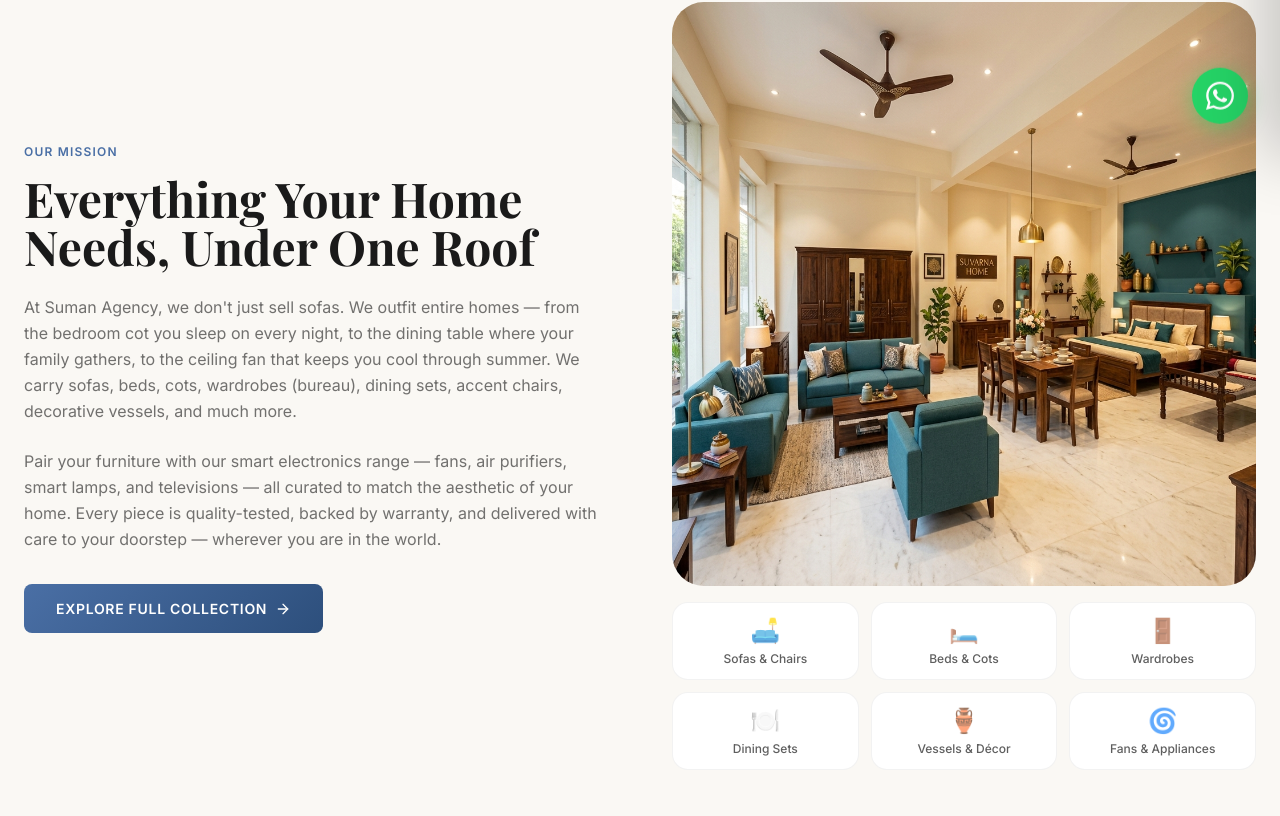
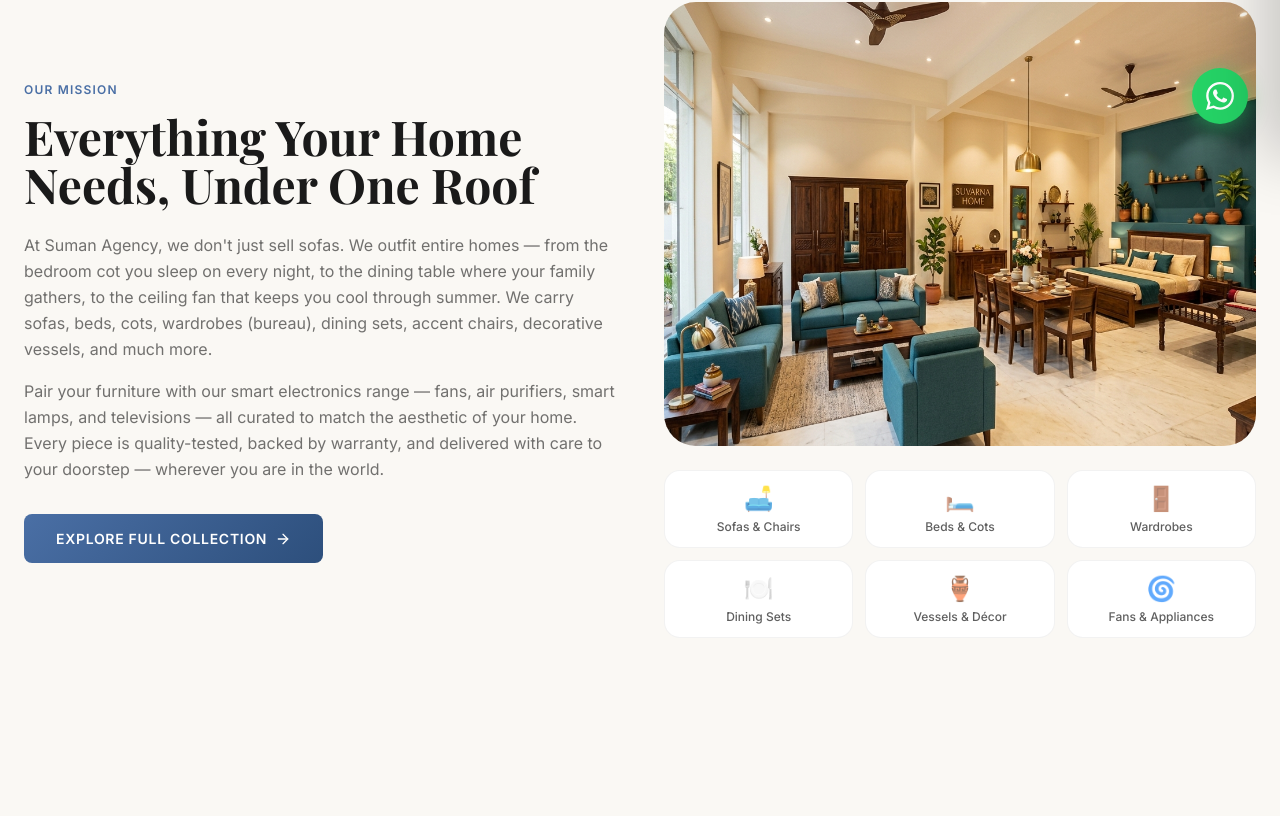
Before and after one commit to maalik1729-blip/suman-agencies, a Next.js app: page /about in a window 1280 px wide. Shown: the part 644-1460 px from the top of the page. Built offline with nearby package versions, Linux system fonts and the light colour scheme; a web font is replaced by a local one.

Commit message:
Fix About page layout, Contact form styling, and gradient text colors

```diff
--- a/src/app/about/page.tsx
+++ b/src/app/about/page.tsx
@@ -78,24 +78,25 @@ export default function AboutPage() {
 
       {/* Mission */}
       <section id="story" className="py-24 px-4 sm:px-6">
-        <div className="max-w-7xl mx-auto grid grid-cols-1 lg:grid-cols-2 gap-16 items-center">
+        <div className="max-w-7xl mx-auto grid grid-cols-1 lg:grid-cols-2 gap-12 items-center">
           <motion.div
             initial={{ opacity: 0, x: -50 }}
             whileInView={{ opacity: 1, x: 0 }}
             viewport={{ once: true }}
             transition={{ duration: 0.8 }}
+            className="order-2 lg:order-1"
           >
             <span className="text-xs font-semibold tracking-widest uppercase text-[#4a6fa5]">Our Mission</span>
             <h2 className={cn("text-4xl sm:text-5xl font-bold font-serif mt-3 mb-6", isDark ? "text-white" : "text-[#1a1a1a]")}>
               Everything Your Home Needs, Under One Roof
             </h2>
-            <p className={cn("leading-relaxed mb-6", isDark ? "text-white/60" : "text-black/55")}>
+            <p className={cn("leading-relaxed mb-4", isDark ? "text-white/60" : "text-black/55")}>
               At Suman Agency, we don't just sell sofas. We outfit entire homes — from the bedroom cot you sleep on every night, to the dining table where your family gathers, to the ceiling fan that keeps you cool through summer. We carry sofas, beds, cots, wardrobes (bureau), dining sets, accent chairs, decorative vessels, and much more.
             </p>
             <p className={cn("leading-relaxed mb-8", isDark ? "text-white/60" : "text-black/55")}>
               Pair your furniture with our smart electronics range — fans, air purifiers, smart lamps, and televisions — all curated to match the aesthetic of your home. Every piece is quality-tested, backed by warranty, and delivered with care to your doorstep — wherever you are in the world.
             </p>
-            <Link href="/products" className="btn-primary group">
+            <Link href="/products" className="btn-primary group inline-flex">
               <span>Explore Full Collection</span>
               <ArrowRight size={16} className="group-hover:translate-x-1 transition-transform" />
             </Link>
@@ -106,14 +107,17 @@ export default function AboutPage() {
             whileInView={{ opacity: 1, x: 0 }}
             viewport={{ once: true }}
             transition={{ duration: 0.8 }}
+            className="order-1 lg:order-2"
           >
-            <img
-              src="/showroom-collection.png"
-              alt="Suman Agency full furniture collection — sofas, beds, dining, fans and more"
-              className="rounded-3xl object-cover w-full shadow-2xl"
-              style={{ boxShadow: "var(--shadow-luxe-xl)" }}
-            />
-            <div className="grid grid-cols-3 gap-3 mt-4">
+            <div className="relative">
+              <img
+                src="/showroom-collection.png"
+                alt="Suman Agency full furniture collection — sofas, beds, dining, fans and more"
+                className="rounded-3xl object-cover w-full h-auto shadow-2xl"
+                style={{ boxShadow: "var(--shadow-luxe-xl)", aspectRatio: "4/3" }}
+              />
+            </div>
+            <div className="grid grid-cols-3 gap-3 mt-6">
               {[
                 { label: "Sofas & Chairs", emoji: "🛋️" },
                 { label: "Beds & Cots", emoji: "🛏️" },
--- a/src/app/contact/page.tsx
+++ b/src/app/contact/page.tsx
@@ -74,8 +74,8 @@ export default function ContactPage() {
   };
 
   const inputClass = cn(
-    "w-full px-4 py-3.5 rounded-xl border text-sm focus:outline-none focus:border-[#4a6fa5] transition-colors",
-    isDark ? "bg-white/5 border-white/10 text-white placeholder-white/30" : "bg-white border-black/10 text-[#1a1a1a] placeholder-black/30"
+    "w-full px-4 py-3.5 rounded-xl border text-sm focus:outline-none focus:ring-2 focus:ring-[#4a6fa5]/20 focus:border-[#4a6fa5] transition-all",
+    isDark ? "bg-white/5 border-white/10 text-white placeholder-white/40" : "bg-white border-gray-200 text-[#1a1a1a] placeholder-gray-400"
   );
 
   return (
@@ -283,11 +283,14 @@ export default function ContactPage() {
 
                   <button
                     type="submit"
-                    className="btn-primary w-full justify-center gap-2 group"
-                    style={{ background: "linear-gradient(135deg, #4a6fa5, #2d4f7c)", color: "white" }}
+                    className="w-full py-4 px-6 rounded-xl font-semibold text-white flex items-center justify-center gap-2 group transition-all duration-300 hover:scale-[1.02] hover:shadow-xl"
+                    style={{
+                      background: "linear-gradient(135deg, #4a6fa5, #2d4f7c)",
+                      boxShadow: "0 4px 16px rgba(74, 111, 165, 0.3)"
+                    }}
                   >
-                    <span>Send Message</span>
-                    <Send size={16} className="group-hover:translate-x-1 group-hover:-translate-y-1 transition-transform" />
+                    <span>SEND MESSAGE</span>
+                    <Send size={18} className="group-hover:translate-x-1 group-hover:-translate-y-1 transition-transform" />
                   </button>
                 </form>
               )}
--- a/src/app/globals.css
+++ b/src/app/globals.css
@@ -136,7 +136,7 @@ body {
    GRADIENT TEXT
 =========================== */
 .gradient-text {
-  background: linear-gradient(135deg, #2d4f7c 0%, #6b8fc4 50%, #94a3b8 100%);
+  background: linear-gradient(135deg, #4a6fa5 0%, #6b8fc4 50%, #4a6fa5 100%);
   -webkit-background-clip: text;
   -webkit-text-fill-color: transparent;
   background-clip: text;
```
